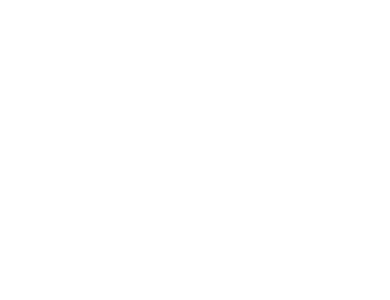
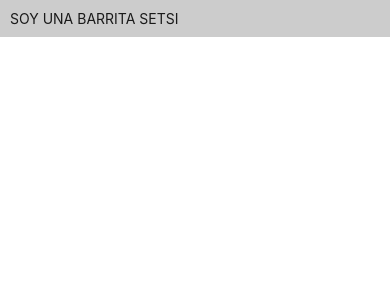
Before and after one commit to PabloBald/Curso-React-Native-IBM-Skillbuild, a React Native app: screen / in a window 390 px wide. Shown: the top 300 px of the page. Built offline with nearby package versions, Linux system fonts and the light colour scheme.

Commit message:
CheckPoint

```diff
--- a/src/components/NavigationBar/NavigationBar.js
+++ b/src/components/NavigationBar/NavigationBar.js
@@ -4,9 +4,11 @@
 import {Text, View} from 'react-native';
 
 const NavigationBar = props => {
-  <View style={SC.container}>
-    <Text style={SC.pepitos}>SOY UNA BARRITA SETSI</Text>
-  </View>;
+  return (
+    <View style={SC.container}>
+      <Text style={SC.pepitos}>SOY UNA BARRITA SETSI</Text>
+    </View>
+  );
 };
 
 export default NavigationBar;
```
